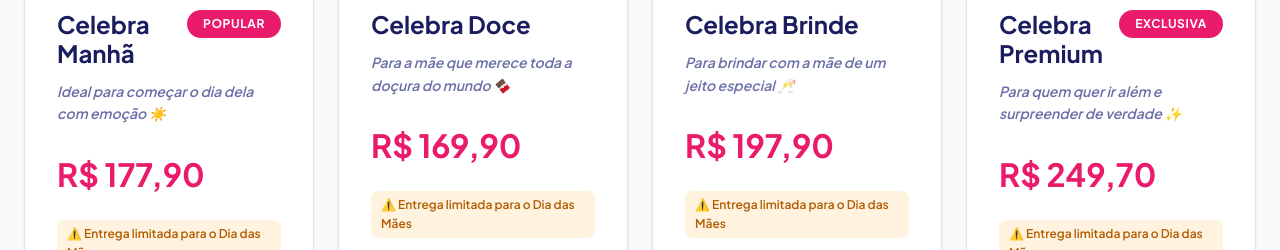
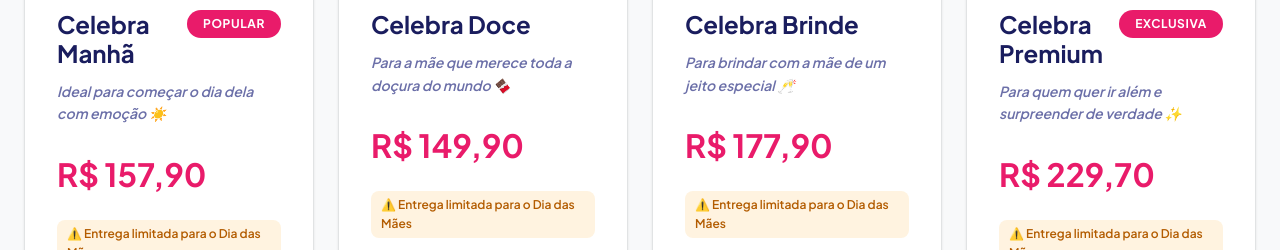
Before and after one commit to VictorJacquesIA/celebra-cestas, a website built with Parcel: page index.html in a window 1280 px wide. Shown: the part 2280-2530 px from the top of the page. Built offline with nearby package versions, Linux system fonts and the light colour scheme.

Commit message:
atualização valores

```diff
--- a/index.html
+++ b/index.html
@@ -122,7 +122,7 @@
                 <span class="badge badge--warm">Popular</span>
               </div>
               <p class="card__tagline">Ideal para começar o dia dela com emoção ☀️</p>
-              <p class="card__price">R$ 177,90</p>
+              <p class="card__price">R$ 157,90</p>
               <p class="card__urgencia">⚠️ Entrega limitada para o Dia das Mães</p>
               <p class="card__desc">Caneca com foto, cappuccino, torradas, geleia, iogurte, granola, suco, cookies e bolo.</p>
               <button class="card__toggle" aria-expanded="false">
@@ -157,7 +157,7 @@
             <div class="card__body">
               <h3 class="card__title">Celebra Doce</h3>
               <p class="card__tagline">Para a mãe que merece toda a doçura do mundo 🍫</p>
-              <p class="card__price">R$ 169,90</p>
+              <p class="card__price">R$ 149,90</p>
               <p class="card__urgencia">⚠️ Entrega limitada para o Dia das Mães</p>
               <p class="card__desc">Foto personalizada, Ferrero Rocher ou Amandita, Alpino, Bis, Ouro Branco e cookies.</p>
               <button class="card__toggle" aria-expanded="false">
@@ -188,7 +188,7 @@
             <div class="card__body">
               <h3 class="card__title">Celebra Brinde</h3>
               <p class="card__tagline">Para brindar com a mãe de um jeito especial 🥂</p>
-              <p class="card__price">R$ 197,90</p>
+              <p class="card__price">R$ 177,90</p>
               <p class="card__urgencia">⚠️ Entrega limitada para o Dia das Mães</p>
               <p class="card__desc">Foto personalizada, cervejas long neck, salame, azeitonas, petiscos e bombons.</p>
               <button class="card__toggle" aria-expanded="false">
@@ -221,7 +221,7 @@
                 <span class="badge badge--warm">Exclusiva</span>
               </div>
               <p class="card__tagline">Para quem quer ir além e surpreender de verdade ✨</p>
-              <p class="card__price">R$ 249,70</p>
+              <p class="card__price">R$ 229,70</p>
               <p class="card__urgencia">⚠️ Entrega limitada para o Dia das Mães</p>
               <p class="card__desc">A experiência mais completa: chocolates, petiscos, cervejas e foto personalizada para emocionar de verdade.</p>
               <button class="card__toggle" aria-expanded="false">
```
